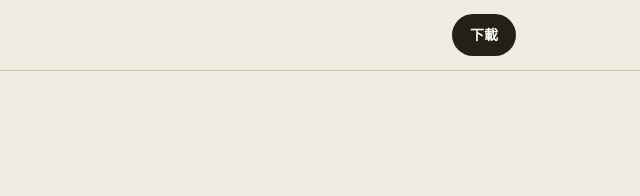
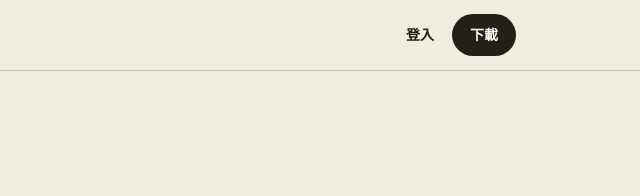
Before and after one commit to ChaChaChung/hermes-onboarding, a plain HTML site: page index.html in a window 1280 px wide. Shown: the top 196 px of the page, 640-1280 px from the left. Drawn offline with Linux system fonts and the light colour scheme.

Commit message:
官網 nav 加「登入」連結，連到使用者 portal

```diff
--- a/index.html
+++ b/index.html
@@ -66,6 +66,12 @@
     transition:transform .15s ease;
   }
   .nav-cta:hover{transform:translateY(-1px);}
+  .nav-actions{display:flex;align-items:center;gap:18px;}
+  .nav-login{
+    font-family:var(--sans);font-weight:700;font-size:14px;
+    color:var(--ink);text-decoration:none;transition:opacity .15s ease;
+  }
+  .nav-login:hover{opacity:.6;}
 
   /* ---------- HERO ---------- */
   .hero{padding:88px 0 64px;}
@@ -279,7 +285,10 @@
 <header class="nav">
   <div class="nav-inner">
     <div class="wordmark">HERMES AGENT <span class="pct">−5%</span></div>
-    <a class="nav-cta" href="#download">下載</a>
+    <div class="nav-actions">
+      <a class="nav-login" href="https://hermes-proxy-nvgnvrr6za-uw.a.run.app/login">登入</a>
+      <a class="nav-cta" href="#download">下載</a>
+    </div>
   </div>
 </header>
 
```
